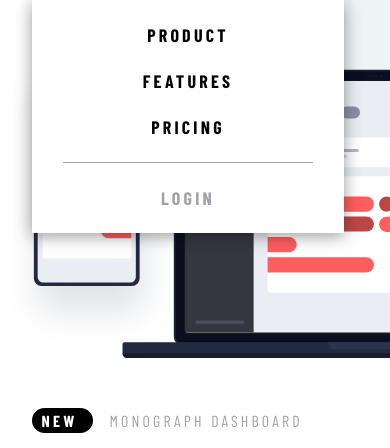
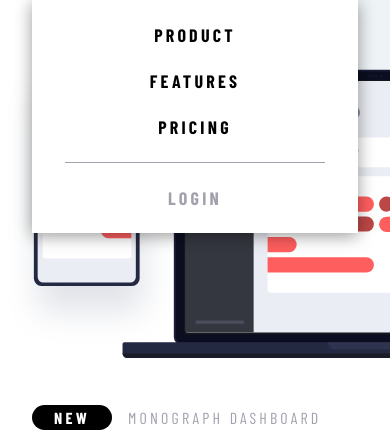
Before and after one commit to alosoft/frontend-mentor_project-tracking-intro-component-master, a plain HTML site: page index.html in a window 390 px wide. Both pictures are taken after a click on the picture 346 px from the left and 47 px from the top of the page. Shown: the part 96-544 px from the top of the page. Drawn offline with nearby package versions, Linux system fonts and the light colour scheme.

Commit message:
fixed mobile menu size and added animation

```diff
--- a/style.css
+++ b/style.css
@@ -61,13 +61,29 @@ body::before {
 
 .nav__mobile-menu {
     display: none;
+    cursor: pointer;
 }
 
+@keyframes menu_animation {
+    0% {
+        transform: scale(.2);
+    }
+
+    100% {
+        transform: scale(1);
+    }
+}
+
+
 .nav__list {
+    transform: scale(1);
     list-style: none;
     display: flex;
     gap: 4rem;
     align-items: center;
+    animation-name: menu_animation;
+    animation-duration: 1s;
+    animation-delay: 0s;
 }
 
 .nav__list-item__link {
@@ -116,6 +132,10 @@ body::before {
     font-family: var(--font-family-barlow-c);
     border-radius: 1rem;
     margin-right: 1rem;
+    display: flex;
+    width: 5rem;
+    justify-content: center;
+    align-items: center;
 }
 
 .main__tag {
@@ -123,6 +143,8 @@ body::before {
     letter-spacing: 0.2rem;
     font-family: var(--font-family-barlow-c);
     text-transform: uppercase;
+    display: flex;
+    align-items: center;
 }
 
 .main__title {
@@ -176,7 +198,6 @@ button {
     .nav__list {
         display: flex;
         flex-direction: column;
-        width: 80%;
         position: absolute;
         background: white;
         z-index: 10;
@@ -186,6 +207,9 @@ button {
         box-shadow: 0 0.2rem 1rem 0rem rgba(0, 0, 0, 0.4);
         display: none;
         transition: display 0.5s;
+        margin-inline: 2rem;
+        left: 0;
+        right: 0;
     }
 
 
```
